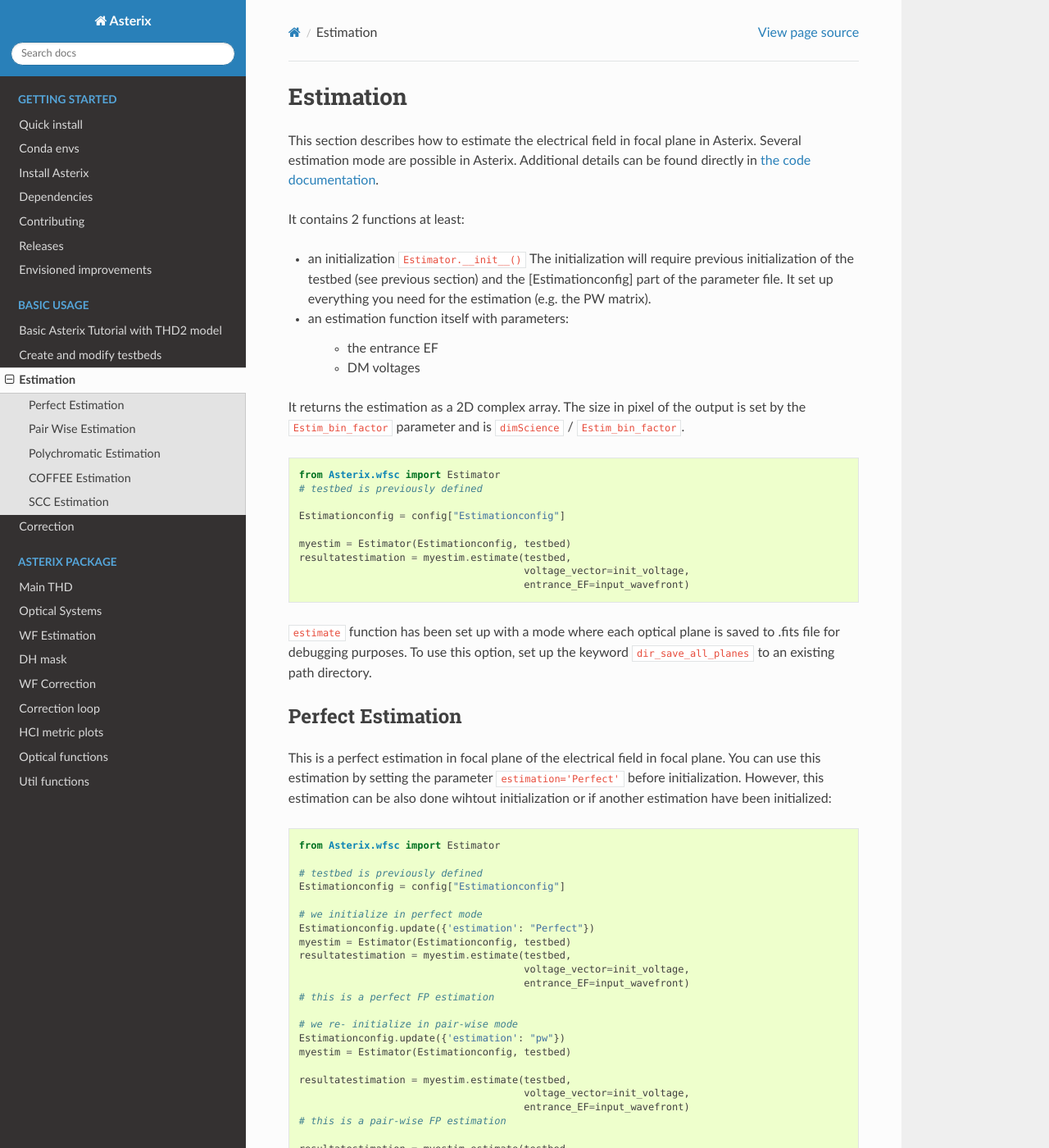
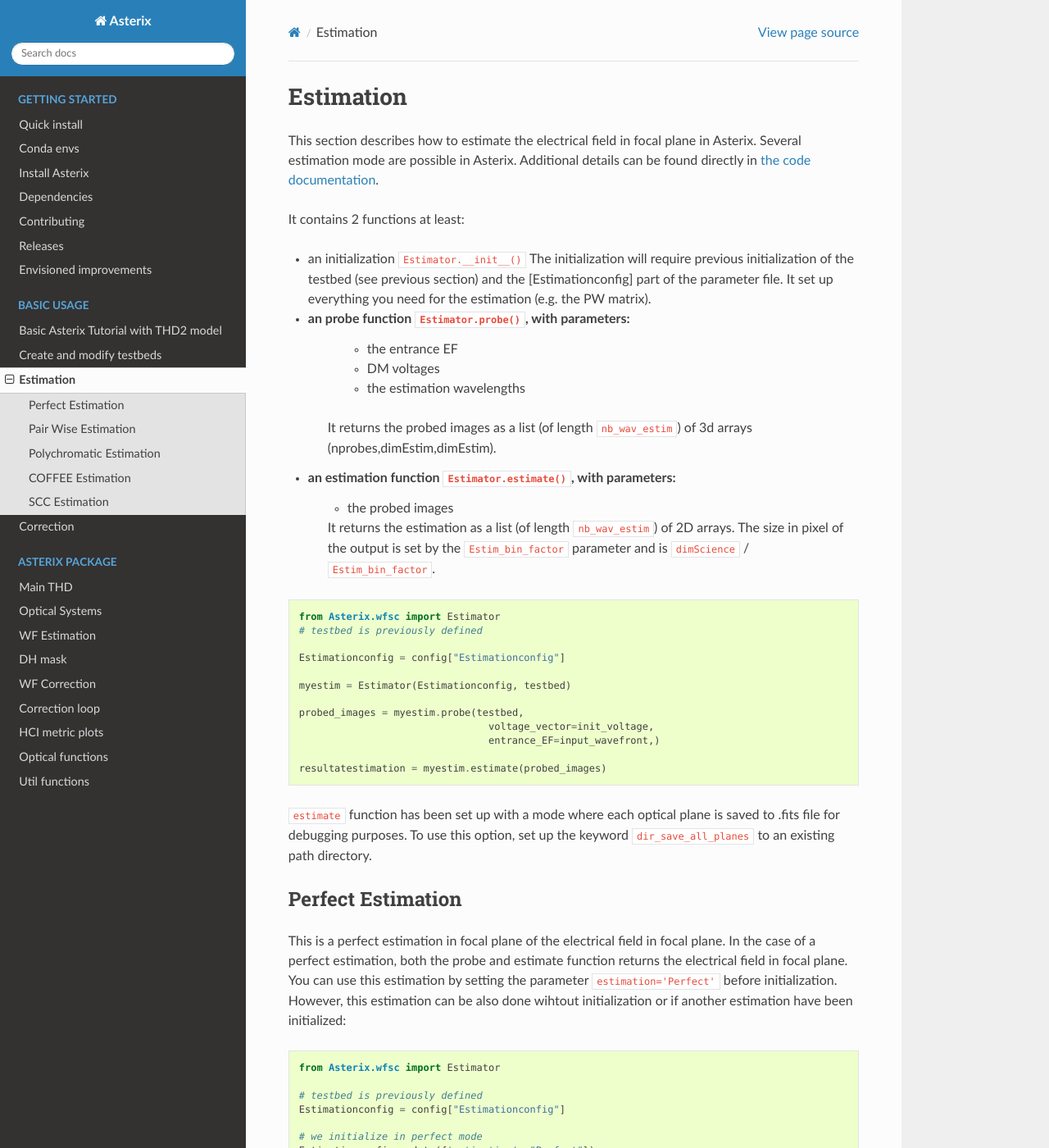
Before and after one commit to johanmazoyer/Asterix, a Sphinx documentation site: the page built from docs/estimation.rst, in a window 1280 px wide and 1400 px high. Shown: the whole window at 82% size. Built offline with Sphinx 7.4.7 and the Read the Docs theme 2.0.0, drawn with Linux system fonts in a browser that asks for light colours; some of the changed text lies outside the part shown.

Commit message:
update doc

```diff
--- a/docs/estimation.rst
+++ b/docs/estimation.rst
@@ -10,13 +10,17 @@
 
 - an initialization ``Estimator.__init__()`` The initialization will require previous initialization of the testbed (see previous section) and the [Estimationconfig] part of the parameter file.  It set up everything you need for the estimation (e.g. the PW matrix).
 
-- an estimation function itself with parameters:
-
+- an probe function ``Estimator.probe()``, with parameters:
         - the entrance EF
         - DM voltages
+        - the estimation wavelengths
+    It returns the probed images as a list (of length ``nb_wav_estim``) of 3d arrays (nprobes,dimEstim,dimEstim).
 
-It returns the estimation as a 2D complex array. The size in pixel of the output is
-set by the ``Estim_bin_factor`` parameter and is ``dimScience`` / ``Estim_bin_factor``.
+- an estimation function ``Estimator.estimate()``, with parameters:
+    - the probed images
+    It returns the estimation as a list (of length ``nb_wav_estim``) of 2D arrays. The size
+    in pixel of the output is set by the ``Estim_bin_factor`` parameter and is
+    ``dimScience`` / ``Estim_bin_factor``.
 
 .. code-block:: python
 
@@ -26,10 +30,12 @@
     Estimationconfig = config["Estimationconfig"]
 
     myestim = Estimator(Estimationconfig, testbed)
-    resultatestimation = myestim.estimate(testbed,
-                                          voltage_vector=init_voltage,
-                                          entrance_EF=input_wavefront)
 
+    probed_images = myestim.probe(testbed,
+                                    voltage_vector=init_voltage,
+                                    entrance_EF=input_wavefront,)
+
+    resultatestimation = myestim.estimate(probed_images)
 
 ``estimate`` function has been set up with a mode where each optical plane is saved to .fits file for debugging purposes.
 To use this option, set up the keyword ``dir_save_all_planes`` to an existing path directory.
@@ -37,8 +43,9 @@
 Perfect Estimation
 +++++++++++++++++++++++
 
-This is a perfect estimation in focal plane of the electrical field in focal plane. You can use
-this estimation by setting the parameter ``estimation='Perfect'`` before initialization. However,
+This is a perfect estimation in focal plane of the electrical field in focal plane. In the case of
+a perfect estimation, both the probe and estimate function returns the electrical field in focal plane.
+You can use this estimation by setting the parameter ``estimation='Perfect'`` before initialization. However,
 this estimation can be also done wihtout initialization or if another estimation have been initialized:
 
 .. code-block:: python
@@ -51,20 +58,28 @@
     # we initialize in perfect mode
     Estimationconfig.update({'estimation': "Perfect"})
     myestim = Estimator(Estimationconfig, testbed)
-    resultatestimation = myestim.estimate(testbed,
-                                          voltage_vector=init_voltage,
-                                          entrance_EF=input_wavefront)
+    probed_images = myestim.probe(testbed,
+                                    voltage_vector=init_voltage,
+                                    entrance_EF=input_wavefront,)
+
+    resultatestimation = myestim.estimate(probed_images)
     # this is a perfect FP estimation
 
     # we re- initialize in pair-wise mode
     Estimationconfig.update({'estimation': "pw"})
     myestim = Estimator(Estimationconfig, testbed)
 
-    resultatestimation = myestim.estimate(testbed,
-                                          voltage_vector=init_voltage,
-                                          entrance_EF=input_wavefront)
+    probed_images = myestim.probe(testbed,
+                                    voltage_vector=init_voltage,
+                                    entrance_EF=input_wavefront)
+
+    resultatestimation = myestim.estimate(probed_images)
     # this is a pair-wise FP estimation
 
+    probed_images = myestim.probe(testbed,
+                                    voltage_vector=init_voltage,
+                                    entrance_EF=input_wavefront,
+                                    perfect_estimation=True)
     resultatestimation = myestim.estimate(testbed,
                                           voltage_vector=init_voltage,
                                           entrance_EF=input_wavefront,
```
Also changed, not shown: other parts of docs/estimation.rst (+1 -1 lines), 1 other file.
